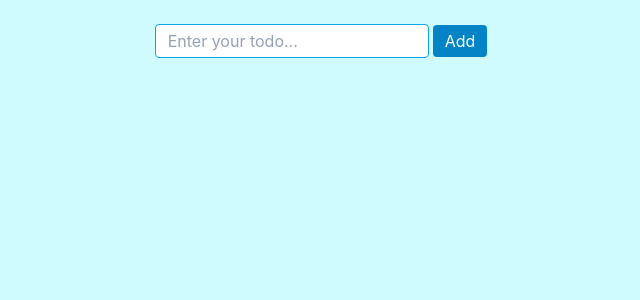
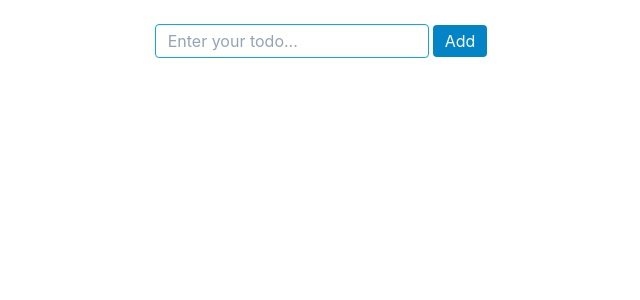
Before and after one commit to SamanKeighobadi/TodoScript, a React (Create React App) app: page / in a window 1280 px wide. Shown: the top 300 px of the page, without its empty margins (319-959 px from the left). Built offline with nearby package versions, Linux system fonts and the light colour scheme.

Commit message:
install drag and drop package

```diff
--- a/src/App.tsx
+++ b/src/App.tsx
@@ -3,6 +3,7 @@ import "./App.css";
 import NavbarInput from "./components/Navbar/NavbarInput";
 import Todos from "./components/Todos/Todos";
 import { v4 as uuid } from "uuid";
+import { DragDropContext } from "react-beautiful-dnd";
 export interface Todo {
   id: number | string;
   todo: string;
@@ -46,13 +47,13 @@ const App = () => {
     newTodo.completed = !newTodo.completed;
     allTodos[foundTodo] = newTodo;
     setTodos(allTodos);
-
   };
 
   // console.log(todos);
 
   return (
-    <div className="App  bg-cyan-100 min-h-screen">
+    <DragDropContext>
+      <div className="App   min-h-screen">
         <div className="mx-20 ">
           <NavbarInput todo={todo} setTodo={setTodo} addTodo={addTodo} />
           <Todos
@@ -64,6 +65,7 @@ const App = () => {
         </div>
         {/* <h1>saman keighobadi</h1> */}
       </div>
+    </DragDropContext>
   );
 };
 
```
Lines whose indentation alone changed are shown as unchanged.
